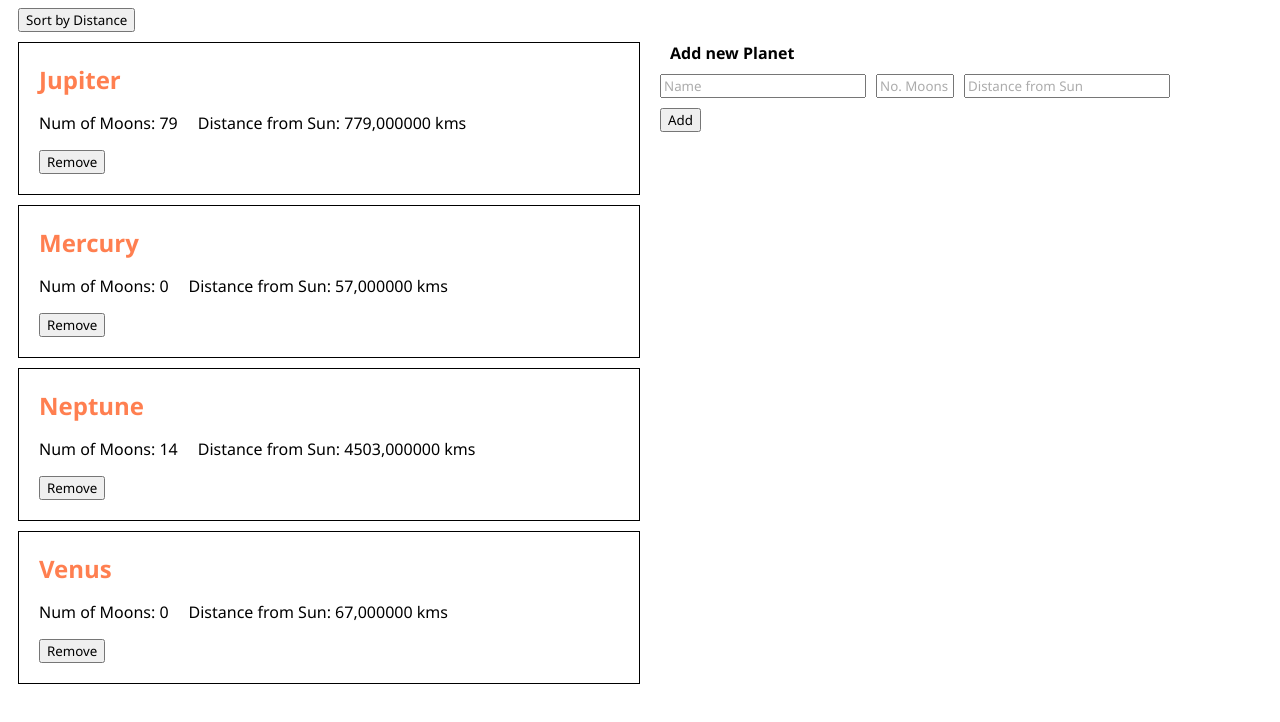
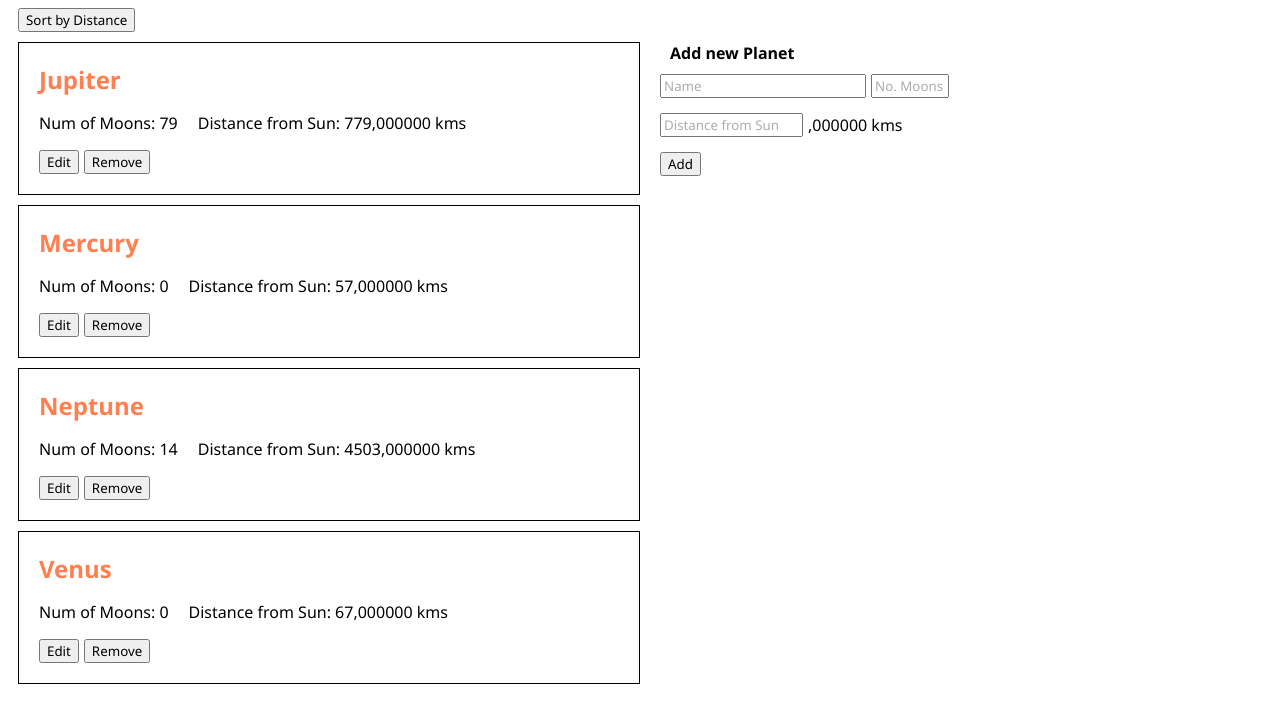
Before and after one commit to TacoSodium/Planets-App, an Angular app: page / in a window 1280 px wide. Shown: the top 722 px of the page. Built offline with nearby package versions, Linux system fonts and the light colour scheme.

Commit message:
adding form validation

```diff
--- a/src/app/app.module.ts
+++ b/src/app/app.module.ts
@@ -1,4 +1,5 @@
 import { BrowserModule } from '@angular/platform-browser';
+import { FormsModule } from '@angular/forms';
 import { NgModule } from '@angular/core';
 
 import { AppComponent } from './app.component';
@@ -14,7 +15,8 @@ import { PlanetsCreateComponent } from './planets-create/planets-create.componen
     PlanetsCreateComponent,
   ],
   imports: [
-    BrowserModule
+    BrowserModule,
+    FormsModule
   ],
   providers: [],
   bootstrap: [AppComponent]
--- a/src/app/planet-detail/planet-detail.component.css
+++ b/src/app/planet-detail/planet-detail.component.css
@@ -13,8 +13,19 @@ p {
 }
 
 button {
-   width: fit-content;
+    width: fit-content;
     margin-bottom: 20px;
+    margin-right: 5px;
+}
+
+input {
+    outline-color: brown;
+    margin-right: 5px;
+    margin-bottom: 10px;
+}
+
+input::placeholder {
+    opacity: 60%;
 }
 
 .planetContainer {
@@ -30,3 +41,11 @@ button {
     display: flex;
     flex-direction: row;
 }
+
+#distance {
+    width: 135px;
+}
+
+#moons {
+    width: 70px;
+}
--- a/src/app/planet-detail/planet-detail.component.html
+++ b/src/app/planet-detail/planet-detail.component.html
@@ -1,4 +1,4 @@
-<div class="planetContainer">
+<form #planetForm="ngForm" class="planetContainer">
     <div>
         <h2>{{planet.Name}}</h2>
 
@@ -7,5 +7,26 @@
             <p>Distance from Sun: {{planet.DistanceFromSun}},000000 kms</p>
         </div>
     </div>
-    <button (click)="deletePlanet(planet)">Remove</button>
-</div>
+
+    <div *ngIf="editing">
+        <input type="text" placeholder="Name" name="name" [(ngModel)]="planet.Name" required #name="ngModel">
+        <div *ngIf="name.errors.required">Name is required</div>
+
+        <input type="text" placeholder="No. Moons" name="moons" id="moons" [(ngModel)]="planet.Moons" pattern="[0-9]*"
+            required #moons>
+        <div *ngIf="moons.errors.required">Number of moons is required</div>
+        <div *ngIf="moons.errors.pattern">Must be a number</div>
+
+        <input type="text" placeholder="Distance from Sun" name="distance" id="distance"
+            [(ngModel)]="planet.DistanceFromSun" pattern="[0-9]*" required #distance>
+        <div *ngIf="distance.errors.required">Distance from Sun is required</div>
+        <div *ngIf="distance.errors.pattern">Must be a number</div>
+    </div>
+
+    <div>
+        <button *ngIf="!editing" (click)="startEdit()">{{toggleText}}</button>
+        <button *ngIf="editing" (click)="stopEdit()">{{toggleText}}</button>
+
+        <button (click)="deletePlanet(planet)">Remove</button>
+    </div>
+</form>
--- a/src/app/planet-detail/planet-detail.component.ts
+++ b/src/app/planet-detail/planet-detail.component.ts
@@ -1,5 +1,6 @@
 import { Component, OnInit, Input, Output, EventEmitter } from '@angular/core';
 import { Planet } from "../models/planet";
+import { FormGroup, FormControl, Validators } from '@angular/forms';
 
 @Component({
   selector: 'app-planet-detail',
@@ -14,13 +15,41 @@ export class PlanetDetailComponent implements OnInit {
   @Output()
   onDelete = new EventEmitter<Planet>();
 
+  toggleDefault: string = "Edit";
+  toggleText: string = this.toggleDefault;
+  editing: boolean = false;
+
+  planetForm: FormGroup;
+
   constructor() { }
 
   ngOnInit(): void {
+    this.planetForm = new FormGroup({
+      name: new FormControl(this.planet.Name, Validators.required,),
+      moons: new FormControl(this.planet.Moons, [
+        Validators.required,
+        Validators.pattern('[0-9]*')
+      ]),
+      distance: new FormControl(this.planet.DistanceFromSun, [
+        Validators.required,
+        Validators.pattern('[0-9]*')
+      ])
+    });
   }
+
+  get name() { return this.planetForm.get('name'); }
 
   deletePlanet(remove: Planet) {
     this.onDelete.emit(remove);
   }
 
+  startEdit() {
+    this.editing = true;
+    this.toggleText = "Save";
+  }
+
+  stopEdit() {
+    this.editing = false;
+    this.toggleText = this.toggleDefault;
+  }
 }
--- a/src/app/planets-create/planets-create.component.css
+++ b/src/app/planets-create/planets-create.component.css
@@ -8,12 +8,15 @@ h4 {
 
 input {
     outline-color: brown;
-    margin-right: 10px;
-    margin-bottom: 10px;
+    margin-right: 5px;
 }
 
 input::placeholder {
     opacity: 60%;
+}
+
+input.distance {
+    width: 135px;
 }
 
 input.moons {
@@ -22,4 +25,11 @@ input.moons {
 
 .container {
     margin-left: 10px;
+    width: 350px;
 }
+
+.inputContainer {
+    display: flex;
+    flex-wrap: wrap;
+    align-items: center;
+}
--- a/src/app/planets-create/planets-create.component.html
+++ b/src/app/planets-create/planets-create.component.html
@@ -1,9 +1,10 @@
 <div class="container">
     <h4>Add new Planet</h4>
-    <div>
+    <div class="inputContainer">
         <input type="text" class="name" placeholder="Name" #name>
         <input type="text" class="moons" placeholder="No. Moons" #moons>
         <input type="text" class="distance" placeholder="Distance from Sun" #distance>
+        <p>,000000 kms</p>
     </div>
 
     <button (click)="createPlanet(name.value, moons.value, distance.value)">Add</button>
```
